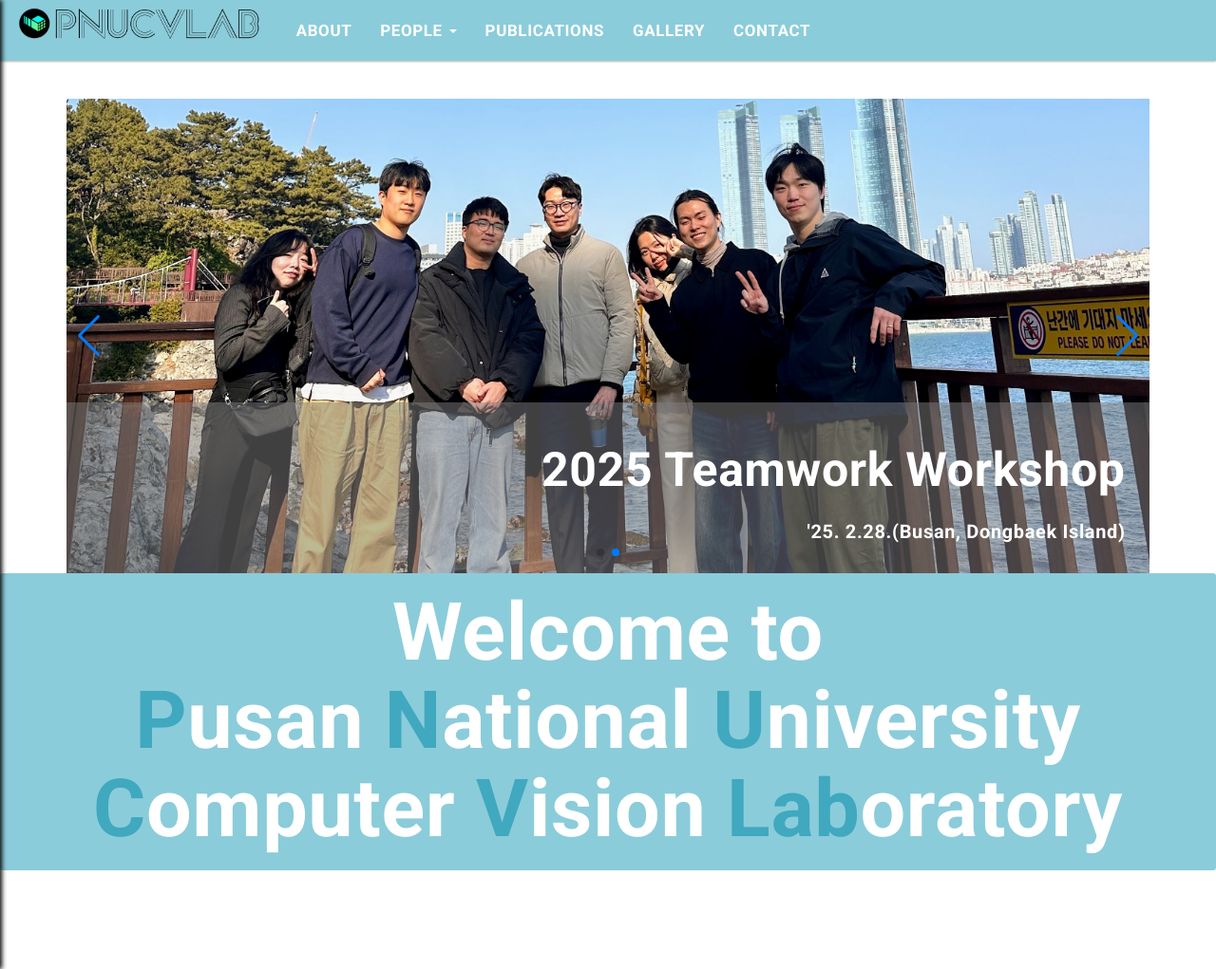
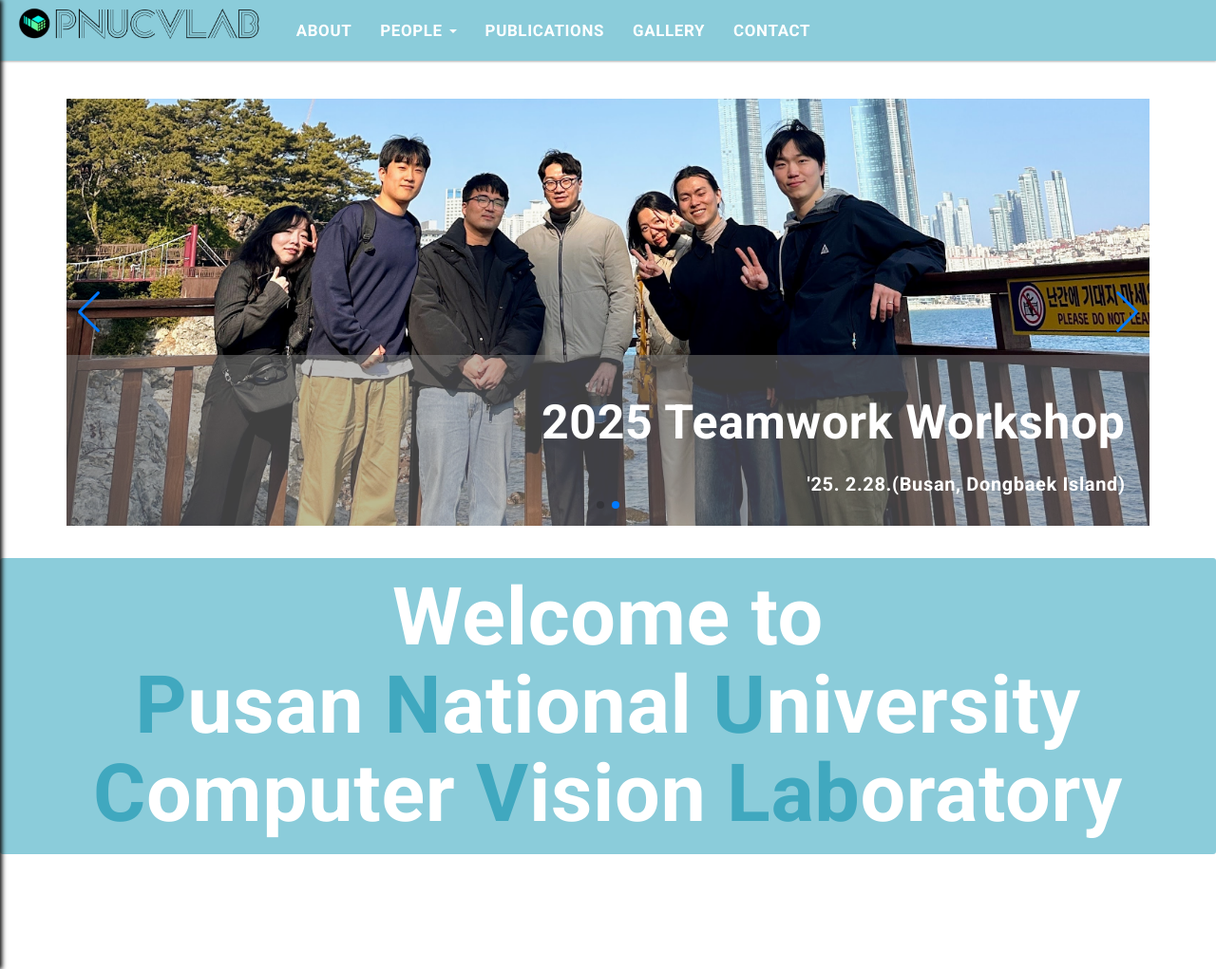
Before and after one commit to pnucvlab/pnucvlab.github.io, a Jekyll site: the page built from index.html, in a window 1280 px wide and 1021 px high. Shown: the whole window at 95% size. Built offline with Jekyll 4.4.1, drawn with Linux system fonts in a browser that asks for light colours; the list of posts is cut into pages by our own code.

Commit message:
edit notice

```diff
--- a/assets/css/main.css
+++ b/assets/css/main.css
@@ -19,7 +19,7 @@ body {
   .notice-swiper .swiper-slide .notice-image-wrapper {
 	position: relative;
 	width: 100%;
-	height: 500px;
+	height: 450px;
 	overflow: hidden;
   }
 
@@ -56,6 +56,10 @@ body {
 	color: #ffffff;
 	padding: 1.5em;
 	box-sizing: border-box;
+  }
+
+  .notice-slider-container {
+	margin-bottom: 2em;
   }
 
 h1 {
```
